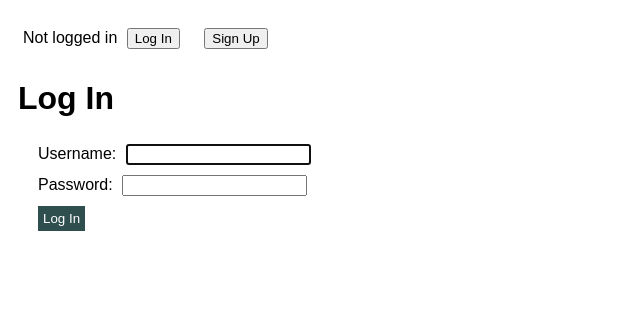
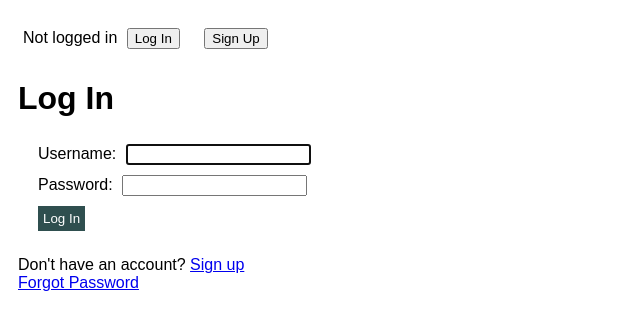
Before and after one commit to mondobe/Wrapped2340, a Django app: page /users/login/?next=/users/change-password/ in a window 1280 px wide. Shown: the top 330 px of the page, without its empty margins (0-640 px from the left). Run offline with Django 5.2, Linux system fonts and the light colour scheme.

Commit message:
Added password reset functionality
- Added a page to input your email (uses the email connected with your account)
- Added a page to set the new password, accessed from the sent email

```diff
--- a/Wrapped2340/users/templates/users/login.html
+++ b/Wrapped2340/users/templates/users/login.html
@@ -5,4 +5,9 @@
 {% block content %}
     {% url 'users:login' as form_url %}
     {% include 'users/form.html' with header_text="Log In" %}
+    <p>
+        Don't have an account? <a href="{% url 'users:sign-up' %}">Sign up</a>
+        <br>
+        <a href="{% url 'users:password-reset' %}">Forgot Password</a>
+    </p>
 {% endblock %}
--- /dev/null
+++ b/Wrapped2340/users/templates/users/password-reset/email.html
@@ -0,0 +1,4 @@
+You are receiving this email because we have received a password reset request.
+To reset your password, follow this link:
+{{ protocol }}://{{ domain }}{% url 'users:password-reset-confirm' uidb64=uid token=token %}
+If you didn't submit a password reset request, feel free to ignore this email.
--- /dev/null
+++ b/Wrapped2340/users/templates/users/password-reset/subject.txt
@@ -0,0 +1 @@
+Wrapped2340 - Password Reset for {{ user.username }}
--- a/Wrapped2340/users/urls.py
+++ b/Wrapped2340/users/urls.py
@@ -9,6 +9,9 @@ urlpatterns = [
     path("logout/", views.WrappedLogoutView.as_view(), name="logout"),
     path("account-settings/", views.AccountSettingsView.as_view(), name="account-settings"),
     path("change-password/", views.WrappedPasswordChangeView.as_view(), name="password-change"),
+    path("reset-password/", views.WrappedPasswordResetView.as_view(), name="password-reset"),
+    path("reset-password-done/", views.WrappedPasswordResetDoneView.as_view(), name="password-reset-done"),
+    path("reset-password-confirm/<uidb64>/<token>/", views.WrappedPasswordResetConfirmView.as_view(), name="password-reset-confirm"),
+    path("reset-password-complete/", views.WrappedPasswordResetCompleteView.as_view(), name="password-reset-complete"),
     path('link-spotify/', views.LinkSpotify.as_view(), name='link-spotify'),
-
 ]
--- a/Wrapped2340/users/views.py
+++ b/Wrapped2340/users/views.py
@@ -1,6 +1,7 @@
 from django.http import HttpResponse
 from django.contrib.auth.mixins import LoginRequiredMixin
-from django.contrib.auth.views import LoginView, LogoutView, PasswordChangeView
+from django.contrib.auth.views import LoginView, LogoutView, PasswordChangeView, PasswordResetView, \
+    PasswordResetDoneView, PasswordResetConfirmView, PasswordResetCompleteView
 from django.shortcuts import redirect
 from django.urls import reverse, reverse_lazy
 from django.views.generic import UpdateView, CreateView, View
@@ -66,6 +67,22 @@ class WrappedPasswordChangeView(LoginRequiredMixin, PasswordChangeView):
     template_name = 'users/password-change.html'
     success_url = reverse_lazy('users:account-settings')
 
+class WrappedPasswordResetView(PasswordResetView):
+    template_name = 'users/password-reset/reset.html'
+    email_template_name = 'users/password-reset/email.html'
+    subject_template_name = 'users/password-reset/subject.txt'
+    success_url = reverse_lazy('users:password-reset-done')
+
+class WrappedPasswordResetDoneView(PasswordResetDoneView):
+    template_name = 'users/password-reset/done.html'
+
+class WrappedPasswordResetConfirmView(PasswordResetConfirmView):
+    template_name = 'users/password-reset/confirm.html'
+    success_url = reverse_lazy('users:password-reset-complete')
+
+class WrappedPasswordResetCompleteView(PasswordResetCompleteView):
+    template_name = 'users/password-reset/complete.html'
+
 class SignUpView(CreateView):
     template_name = 'users/sign-up.html'
     form_class = SignUpForm
```
Also changed, not shown: Wrapped2340/settings.py (+8 -0 lines), Wrapped2340/users/templates/users/password-reset/complete.html (added, +9 -0 lines), Wrapped2340/users/templates/users/password-reset/confirm.html (added, +8 -0 lines), Wrapped2340/users/templates/users/password-reset/done.html (added, +9 -0 lines), Wrapped2340/users/templates/users/password-reset/reset.html (added, +8 -0 lines).
